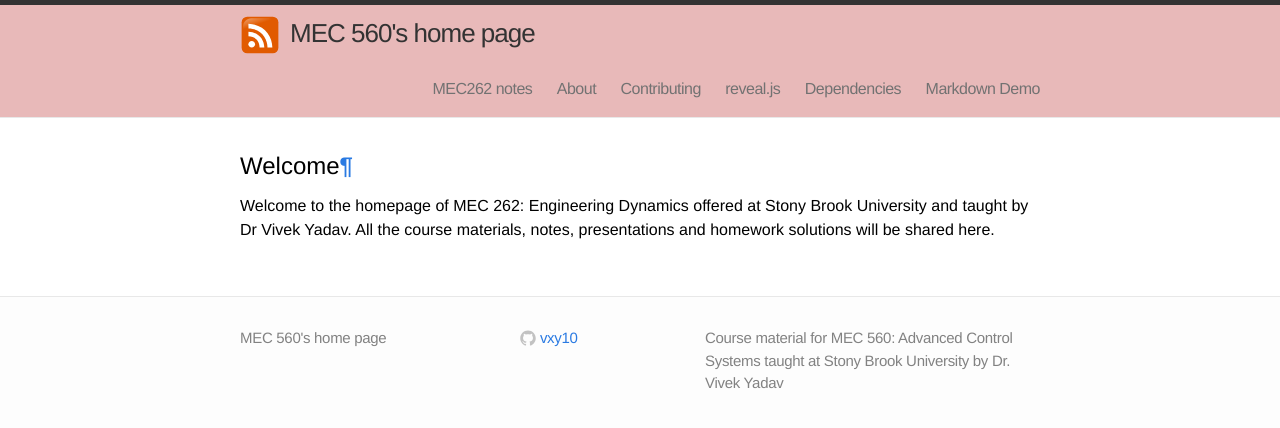
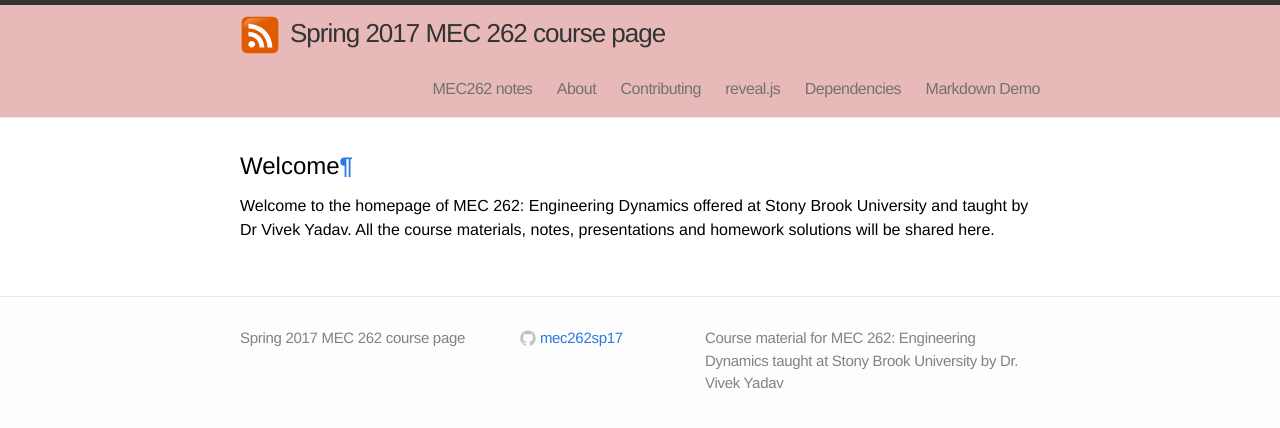
Before and after one commit to mec262sp17/mec262sp17.github.io, a Jekyll site: the page built from index.html, in a window 1280 px wide. Shown: the top 428 px of the page. Built offline with Jekyll 4.4.1, drawn with Linux system fonts in a browser that asks for light colours.

Commit message:
updated config file to 2017 spring semester

```diff
--- a/_config.yml
+++ b/_config.yml
@@ -1,10 +1,10 @@
 # Site settings
-title: MEC 560's home page
+title: Spring 2017 MEC 262 course page
 email:
-description: "Course material for MEC 560: Advanced Control Systems taught at Stony Brook University by Dr. Vivek Yadav"
+description: "Course material for MEC 262: Engineering Dynamics taught at Stony Brook University by Dr. Vivek Yadav"
 baseurl: ""
-url: "http://vxy10.github.io"
-github_username:  vxy10
+url: "http://mec262sp17.github.io"
+github_username:  mec262sp17
 
 # Build settings
 markdown: kramdown
```
